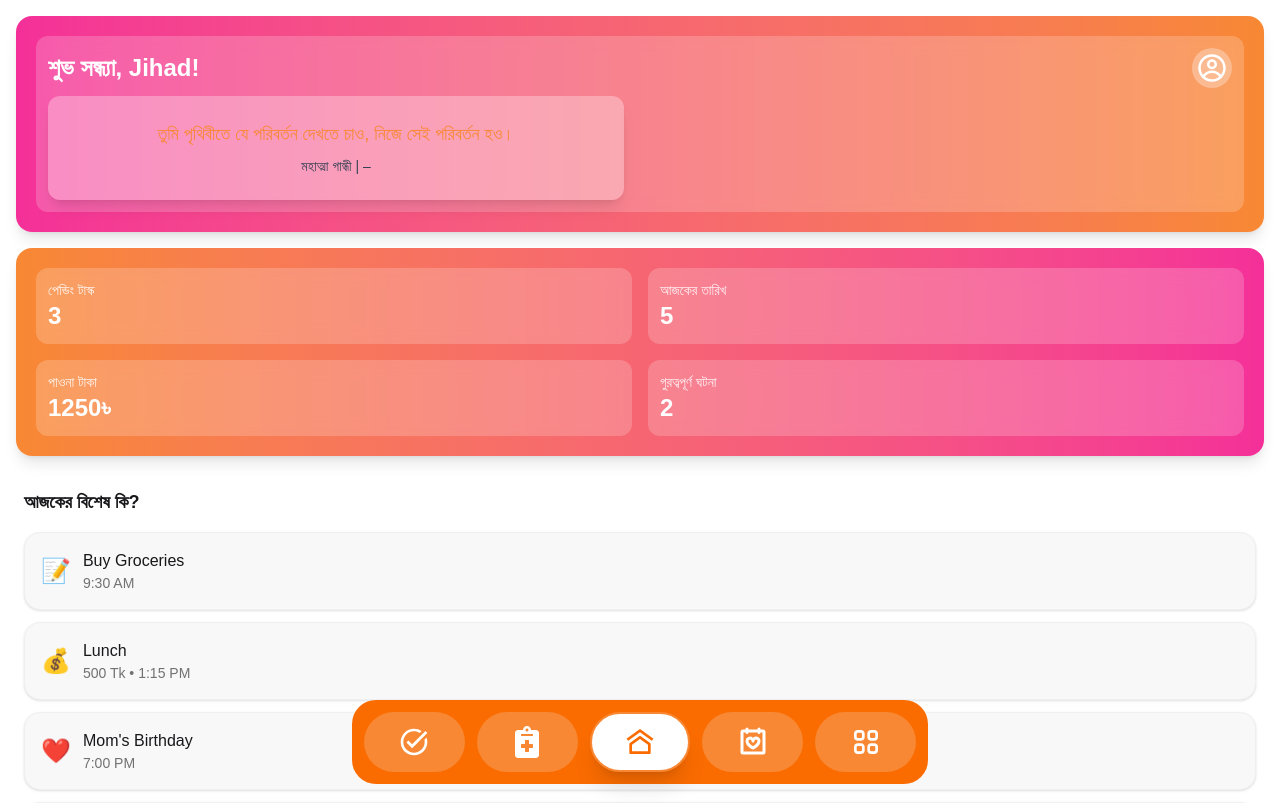
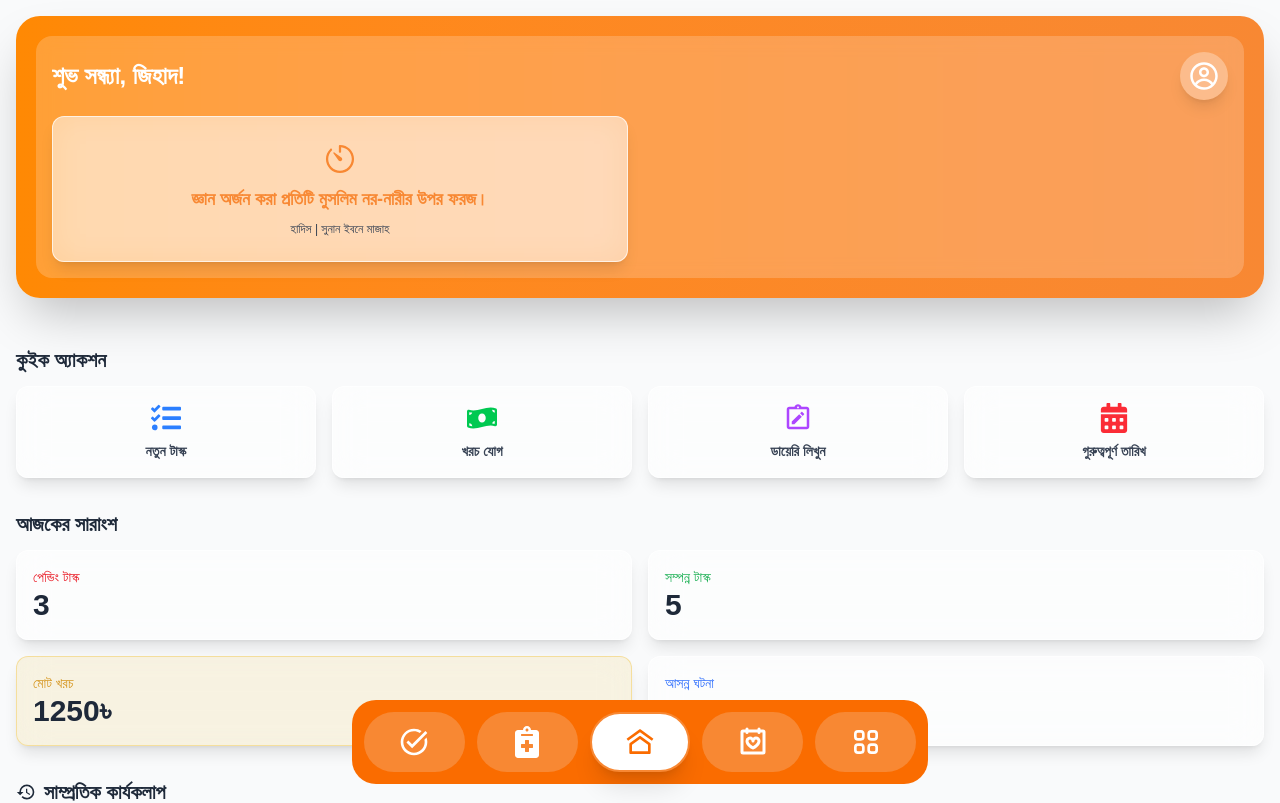
Before and after one commit to jahidul2004/sumo, a React (Vite) app: page / in a window 1280 px wide. Shown: the top 803 px of the page. Built offline with nearby package versions, Linux system fonts and the light colour scheme; a web font is replaced by a local one.

Commit message:
Home page and dates page updated.

```diff
--- a/src/pages/diary/Diary.jsx
+++ b/src/pages/diary/Diary.jsx
@@ -1,3 +1,4 @@
+/* eslint-disable no-unused-vars */
 import React, { useState, useMemo, useRef } from "react";
 import {
     MdOutlineAddTask,
--- a/src/pages/home/Home.jsx
+++ b/src/pages/home/Home.jsx
@@ -1,104 +1,50 @@
-import { useEffect, useState } from "react";
+import { useEffect, useState, useMemo } from "react";
+import { Link } from "react-router-dom";
 import { CgProfile } from "react-icons/cg";
-import { Link } from "react-router-dom";
+import {
+    FaTasks,
+    FaMoneyBillWave,
+    FaCalendarAlt,
+    FaCheckCircle,
+} from "react-icons/fa";
+import {
+    MdOutlineNoteAlt,
+    MdAttachMoney,
+    MdOutlineEventNote,
+    MdHistory,
+} from "react-icons/md";
+import { IoIosTimer } from "react-icons/io";
 
-const Home = () => {
+// --- কনস্ট্যান্টস ---
+const PRIMARY_COLOR = "#f88833";
+const PRIMARY_GRADIENT = "from-[#f88833] to-orange-400"; // গ্রেডিয়েন্ট সুন্দর করার জন্য
+const TEXT_PRIMARY_COLOR_CLASS = "text-[#f88833]";
+
+// Glass Card Component
+const GlassCard = ({ children, className = "" }) => (
+    <div
+        className={`
+        bg-white/50 backdrop-blur-lg rounded-xl p-4 shadow-lg border border-white/70 transition-all duration-300
+        ${className}
+    `}
+    >
+        {children}
+    </div>
+);
+
+// --- ডেমো ডেটা এবং ফাংশনস ---
 const dailyMessages = [
     {
         id: 1,
-            text: "নিশ্চয়ই কষ্টের সঙ্গেই রয়েছে স্বস্তি।",
+        text: "নিশ্চয়ই কষ্টের সঙ্গেই রয়েছে স্বস্তি।",
         source: "কুরআন",
         reference: "সূরা আশ-শারহ (৯৪:৫-৬)",
-        },
-        {
-            id: 2,
-            text: "সর্বোত্তম সেই, যার চরিত্র সর্বোত্তম।",
-            source: "হাদিস",
-            reference: "সহীহ আল-বুখারী",
-        },
-        {
-            id: 3,
-            text: "আর নিশ্চয়ই আমি মানুষকে সৃষ্টি করেছি কষ্টের মধ্যে।",
-            source: "কুরআন",
-            reference: "সূরা আল-বালাদ (৯০:৪)",
-        },
-        {
-            id: 4,
-            text: "একজন শক্তিশালী মুমিন আল্লাহর নিকট দুর্বল মুমিনের চেয়ে উত্তম।",
-            source: "হাদিস",
-            reference: "সহীহ মুসলিম",
-        },
-        {
-            id: 5,
-            text: "দুনিয়া মুমিনের জন্য কারাগার এবং কাফিরের জন্য জান্নাত।",
-            source: "হাদিস",
-            reference: "সহীহ মুসলিম",
     },
     {
         id: 6,
         text: "আর যে আল্লাহর উপর ভরসা করে, তিনি তার জন্য যথেষ্ট।",
         source: "কুরআন",
         reference: "সূরা আত-তালাক (৬৫:৩)",
-        },
-        {
-            id: 7,
-            text: "রাগ করো না।",
-            source: "হাদিস",
-            reference: "সহীহ আল-বুখারী",
-        },
-        {
-            id: 8,
-            text: "পরিষ্কার-পরিচ্ছন্নতা ঈমানের অঙ্গ।",
-            source: "হাদিস",
-            reference: "সহীহ মুসলিম",
-        },
-        {
-            id: 9,
-            text: "শিক্ষা হলো সবচেয়ে শক্তিশালী অস্ত্র।",
-            source: "নেলসন ম্যান্ডেলা",
-            reference: "–",
-        },
-        {
-            id: 10,
-            text: "তুমি পৃথিবীতে যে পরিবর্তন দেখতে চাও, নিজে সেই পরিবর্তন হও।",
-            source: "মহাত্মা গান্ধী",
-            reference: "–",
-        },
-        {
-            id: 11,
-            text: "সাফল্য আসে প্রস্তুতি এবং সুযোগের মিলনে।",
-            source: "সেনেকা",
-            reference: "–",
-        },
-        {
-            id: 12,
-            text: "কষ্ট ছাড়া সাফল্য আসে না।",
-            source: "অজানা",
-            reference: "–",
-        },
-        {
-            id: 13,
-            text: "হাল ছেড়ো না। পরের মুহূর্তে পরিবর্তন আসতে পারে।",
-            source: "অজানা",
-            reference: "–",
-        },
-        {
-            id: 14,
-            text: "সদাচরণ করো মানুষের প্রতি।",
-            source: "হাদিস",
-            reference: "সহীহ মুসলিম",
-        },
-        {
-            id: 15,
-            text: "যারা ঈমান আনে ও সৎকর্ম করে, তাদের জন্য সুসংবাদ রয়েছে।",
-            source: "কুরআন",
-            reference: "সূরা আর-রা'দ (১৩:২৯)",
-        },
-        {
-            id: 16,
-            text: "ধন্যবাদ প্রকাশ না করা কুফর এর অংশ।",
-            source: "হাদিস",
-            reference: "সুনান আত-তিরমিজী",
     },
     {
         id: 17,
@@ -113,30 +59,35 @@ const Home = () => {
         reference: "সুনান ইবনে মাজাহ",
     },
     {
-            id: 19,
-            text: "আর আল্লাহ তোমাদের জন্য সহজ করতে চান, কঠিন করতে চান না।",
-            source: "কুরআন",
-            reference: "সূরা আল-বাকারা (২:১৮৫)",
+        id: 2,
+        text: "সর্বোত্তম সেই, যার চরিত্র সর্বোত্তম।",
+        source: "হাদিস",
+        reference: "সহীহ আল-বুখারী",
     },
     {
-            id: 20,
-            text: "সফলতার জন্য কল্পনা এবং চেষ্টা জরুরি।",
-            source: "আলবার্ট আইনস্টাইন",
+        id: 7,
+        text: "রাগ করো না।",
+        source: "হাদিস",
+        reference: "সহীহ আল-বুখারী",
+    },
+    {
+        id: 9,
+        text: "শিক্ষা হলো সবচেয়ে শক্তিশালী অস্ত্র।",
+        source: "নেলসন ম্যান্ডেলা",
+        reference: "–",
+    },
+    {
+        id: 10,
+        text: "তুমি পৃথিবীতে যে পরিবর্তন দেখতে চাও, নিজে সেই পরিবর্তন হও।",
+        source: "মহাত্মা গান্ধী",
         reference: "–",
     },
 ];
 
-    const [randomMessage, setRandomMessage] = useState("");
-
-    useEffect(() => {
-        const randomIndex = Math.floor(Math.random() * dailyMessages.length);
-        setRandomMessage(dailyMessages[randomIndex]);
-    }, []);
-    // Demo data
 const demoData = {
     user: {
-            name: "Jihad",
-            greeting: "শুভ সন্ধ্যা",
+        name: "জিহাদ",
+        greeting: "শুভ সন্ধ্যা", // ডায়নামিকভাবে পরিবর্তনশীল
     },
     todaySummary: {
         pendingTasks: 3,
@@ -144,131 +95,222 @@ const Home = () => {
         totalExpenses: 1250,
         upcomingEvents: 2,
     },
+    quickActions: [
+        {
+            title: "নতুন টাস্ক",
+            icon: FaTasks,
+            to: "/tasks",
+            color: "text-blue-500",
+        },
+        {
+            title: "খরচ যোগ",
+            icon: FaMoneyBillWave,
+            to: "/expenses",
+            color: "text-green-500",
+        },
+        {
+            title: "ডায়েরি লিখুন",
+            icon: MdOutlineNoteAlt,
+            to: "/diary",
+            color: "text-purple-500",
+        },
+        {
+            title: "গুরুত্বপূর্ণ তারিখ",
+            icon: FaCalendarAlt,
+            to: "/dates",
+            color: "text-red-500",
+        },
+    ],
     recentActivities: [
         {
-                type: "note",
-                title: "Buy Groceries",
-                time: "9:30 AM",
-                icon: "📝",
-                date: "2024-06-21",
+            type: "task",
+            title: "প্রোফাইল আপডেট করা",
+            time: "10:00 AM",
+            icon: <FaCheckCircle className="text-green-500" />,
+            status: "completed",
         },
         {
             type: "expense",
-                title: "Lunch",
+            title: "লাঞ্চ বিল",
             amount: "500 Tk",
             time: "1:15 PM",
-                icon: "💰",
+            icon: <MdAttachMoney className="text-red-500" />,
         },
         {
             type: "event",
-                title: "Mom's Birthday",
+            title: "আব্বার জন্মদিন",
             time: "7:00 PM",
-                icon: "❤️",
+            icon: <MdOutlineEventNote className="text-blue-500" />,
         },
         {
-                type: "task",
-                title: "Finish Report",
-                status: "completed",
-                time: "10:00 AM",
-                icon: "✅",
+            type: "note",
+            title: "গ্রোসারি লিস্ট",
+            time: "9:30 AM",
+            icon: <MdOutlineNoteAlt className="text-yellow-500" />,
         },
     ],
 };
 
+// --- হোম কম্পোনেন্ট ---
+const Home = () => {
+    // দৈনিক মেসেজ স্টেট ম্যানেজমেন্ট
+    const [randomMessage, setRandomMessage] = useState({});
+
+    // useEffect: কম্পোনেন্ট মাউন্ট হওয়ার সময় একবার র্যান্ডম মেসেজ সেট করবে
+    useEffect(() => {
+        const randomIndex = Math.floor(Math.random() * dailyMessages.length);
+        setRandomMessage(dailyMessages[randomIndex]);
+    }, []);
+
+    // নিশ্চিত করার জন্য যে মেসেজটি লোড হয়েছে
+    const isMessageLoaded = useMemo(
+        () => Object.keys(randomMessage).length > 0,
+        [randomMessage]
+    );
+
     return (
-        <div className="min-h-screen bg-base-100 pb-20">
-            {/* Greetings */}
-            <div className="m-4 bg-gradient-to-l from-[#f88833] to-secondary rounded-2xl p-5 shadow-lg">
-                <div className="bg-base-100/20 backdrop-blur-sm rounded-xl p-3">
-                    <div className="flex justify-between items-center mb-2">
+        <div className="min-h-screen bg-gray-50 pb-20">
+            {/* 1. Greetings & Quote Section */}
+            <div className="p-4">
+                <div
+                    className={`bg-gradient-to-l ${PRIMARY_GRADIENT} rounded-3xl p-5 shadow-2xl`}
+                >
+                    <div className="bg-white/20 backdrop-blur-sm rounded-2xl p-4">
+                        <div className="flex justify-between items-center mb-4">
                             <h2 className="text-2xl font-bold text-white">
                                 {demoData.user.greeting}, {demoData.user.name}!
                             </h2>
                             <Link
-                            to={"/tasks"}
-                            className="w-10 h-10 flex items-center justify-center bg-base-100/30 rounded-full"
+                                to={"/profile"}
+                                className="w-12 h-12 flex items-center justify-center bg-white/30 hover:bg-white/50 rounded-full transition-colors shadow-lg"
                             >
                                 <CgProfile className="text-white" size={30} />
                             </Link>
                         </div>
-                    <div className="bg-base-100/30 bg-opacity-90 rounded-xl shadow-lg p-6 max-w-xl text-center">
-                        <p className="text-lg font-medium text-[#f88833] mb-2">
+
+                        {/* Daily Motivational Message */}
+                        {isMessageLoaded && (
+                            <GlassCard className="max-w-xl text-center p-6">
+                                <IoIosTimer
+                                    className={`text-4xl mx-auto mb-2 ${TEXT_PRIMARY_COLOR_CLASS}`}
+                                />
+                                <p
+                                    className={`text-lg font-bold ${TEXT_PRIMARY_COLOR_CLASS} mb-2`}
+                                >
                                     {randomMessage.text}
                                 </p>
-                        <p className="text-sm text-gray-700">
-                            {randomMessage.source} | {randomMessage.reference}
+                                <p className="text-xs text-gray-700">
+                                    {randomMessage.source} |{" "}
+                                    {randomMessage.reference}
                                 </p>
-                    </div>
-                </div>
-            </div>
-            {/* Today's Overview */}
-            <div className="px-4 mt-4">
-                <div className="bg-gradient-to-r from-[#f88833] to-secondary rounded-2xl p-5 shadow-lg">
-                    <div className="grid grid-cols-2 gap-4">
-                        <div className="bg-base-100/20 backdrop-blur-sm rounded-xl p-3">
-                            <div className="text-base-100 text-sm opacity-90">
-                                পেন্ডিং টাস্ক
-                            </div>
-                            <div className="text-base-100 text-2xl font-bold">
-                                {demoData.todaySummary.pendingTasks}
-                            </div>
-                        </div>
-                        <div className="bg-base-100/20 backdrop-blur-sm rounded-xl p-3">
-                            <div className="text-base-100 text-sm opacity-90">
-                                আজকের তারিখ
-                            </div>
-                            <div className="text-base-100 text-2xl font-bold">
-                                {demoData.todaySummary.completedTasks}
-                            </div>
-                        </div>
-                        <div className="bg-base-100/20 backdrop-blur-sm rounded-xl p-3">
-                            <div className="text-base-100 text-sm opacity-90">
-                                পাওনা টাকা
-                            </div>
-                            <div className="text-base-100 text-2xl font-bold">
-                                {demoData.todaySummary.totalExpenses}৳
-                            </div>
-                        </div>
-                        <div className="bg-base-100/20 backdrop-blur-sm rounded-xl p-3">
-                            <div className="text-base-100 text-sm opacity-90">
-                                গুরত্বপূর্ণ ঘটনা
-                            </div>
-                            <div className="text-base-100 text-2xl font-bold">
-                                {demoData.todaySummary.upcomingEvents}
-                            </div>
-                        </div>
+                            </GlassCard>
+                        )}
                     </div>
                 </div>
             </div>
 
-            {/* Recent Activity */}
-            <div className="px-6 mt-8">
-                <h2 className="text-lg font-semibold text-base-content mb-4">
-                    আজকের বিশেষ কি?
+            {/* 2. Quick Actions */}
+            <div className="px-4 mt-8">
+                <h2
+                    className={`text-xl font-bold text-gray-800 mb-3 ${TEXT_PRIMARY_COLOR_CLASS}`}
+                >
+                    কুইক অ্যাকশন
+                </h2>
+                <div className="grid grid-cols-2 sm:grid-cols-4 gap-4">
+                    {demoData.quickActions.map((action, index) => (
+                        <Link to={action.to} key={index}>
+                            <GlassCard className="flex flex-col items-center justify-center text-center p-4 hover:scale-[1.03]">
+                                <action.icon
+                                    className={`text-3xl mb-2 ${action.color}`}
+                                />
+                                <p className="text-sm font-semibold text-gray-700">
+                                    {action.title}
+                                </p>
+                            </GlassCard>
+                        </Link>
+                    ))}
+                </div>
+            </div>
+
+            {/* 3. Today's Overview (Summary) */}
+            <div className="px-4 mt-8">
+                <h2
+                    className={`text-xl font-bold text-gray-800 mb-3 ${TEXT_PRIMARY_COLOR_CLASS}`}
+                >
+                    আজকের সারাংশ
+                </h2>
+                <div className="grid grid-cols-2 gap-4">
+                    {/* পেন্ডিং টাস্ক */}
+                    <GlassCard className="bg-red-500/10 border-red-500/30">
+                        <div className="text-red-600 text-sm opacity-90">
+                            পেন্ডিং টাস্ক
+                        </div>
+                        <div className="text-gray-800 text-3xl font-bold">
+                            {demoData.todaySummary.pendingTasks}
+                        </div>
+                    </GlassCard>
+                    {/* সম্পন্ন টাস্ক */}
+                    <GlassCard className="bg-green-500/10 border-green-500/30">
+                        <div className="text-green-600 text-sm opacity-90">
+                            সম্পন্ন টাস্ক
+                        </div>
+                        <div className="text-gray-800 text-3xl font-bold">
+                            {demoData.todaySummary.completedTasks}
+                        </div>
+                    </GlassCard>
+                    {/* মোট খরচ */}
+                    <GlassCard className="bg-yellow-500/10 border-yellow-500/30">
+                        <div className="text-yellow-600 text-sm opacity-90">
+                            মোট খরচ
+                        </div>
+                        <div className="text-gray-800 text-3xl font-bold">
+                            {demoData.todaySummary.totalExpenses}৳
+                        </div>
+                    </GlassCard>
+                    {/* আসন্ন ঘটনা */}
+                    <GlassCard className="bg-blue-500/10 border-blue-500/30">
+                        <div className="text-blue-600 text-sm opacity-90">
+                            আসন্ন ঘটনা
+                        </div>
+                        <div className="text-gray-800 text-3xl font-bold">
+                            {demoData.todaySummary.upcomingEvents}
+                        </div>
+                    </GlassCard>
+                </div>
+            </div>
+
+            {/* 4. Recent Activity (History) */}
+            <div className="px-4 mt-8">
+                <h2
+                    className={`text-xl font-bold text-gray-800 mb-3 ${TEXT_PRIMARY_COLOR_CLASS} flex items-center gap-2`}
+                >
+                    <MdHistory /> সাম্প্রতিক কার্যকলাপ
                 </h2>
                 <div className="space-y-3">
                     {demoData.recentActivities.map((activity, index) => (
-                        <div
+                        <GlassCard
                             key={index}
-                            className="bg-base-200 rounded-2xl p-4 shadow-sm border border-[#f0f0f0]"
+                            className="p-3 border-gray-300/50 hover:border-[#f88833]/50 active:scale-[0.99]"
                         >
                             <div className="flex items-center space-x-3">
                                 <div className="text-2xl">{activity.icon}</div>
                                 <div className="flex-1">
-                                    <p className="font-medium text-base-content">
+                                    <p className="font-medium text-gray-800">
                                         {activity.title}
                                     </p>
-                                    <p className="text-sm text-base-content/60">
+                                    <p className="text-xs text-gray-600">
                                         {activity.amount &&
                                             `${activity.amount} • `}
                                         {activity.time}
                                     </p>
                                 </div>
                                 {activity.status === "completed" && (
-                                    <div className="badge badge-success badge-sm"></div>
+                                    <span className="text-xs font-semibold text-green-600">
+                                        সম্পন্ন
+                                    </span>
                                 )}
                             </div>
-                        </div>
+                        </GlassCard>
                     ))}
                 </div>
             </div>
--- a/src/pages/importantDates/ImportantDates.jsx
+++ b/src/pages/importantDates/ImportantDates.jsx
@@ -1,3 +1,4 @@
+/* eslint-disable no-unused-vars */
 import React, { useState, useMemo, useRef } from "react";
 import {
     MdOutlineAddTask,
```
Lines whose indentation alone changed are shown as unchanged.
